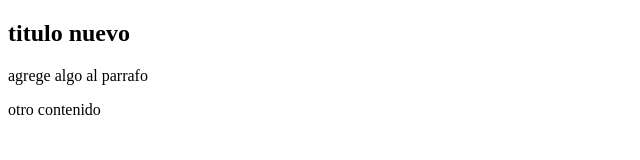
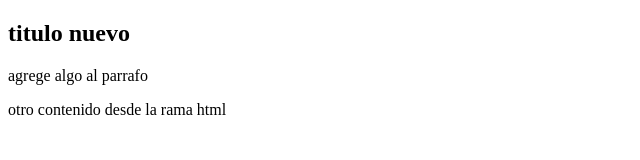
Before and after one commit to heimanantoni/repositorio-de-prueba-, a plain HTML site: page index.html in a window 1280 px wide. Shown: the whole page, without its empty margins (0-640 px from the left). Drawn offline with Linux system fonts and the light colour scheme.

Commit message:
hice un cambio en u parrafo

```diff
--- a/index.html
+++ b/index.html
@@ -11,7 +11,7 @@
 <body>
     <h2>titulo nuevo </h2>
     <p>agrege algo al parrafo</p>
-    <p>otro contenido</p>
+    <p>otro contenido desde la rama html</p>
 </body>
 
 </html>
```
